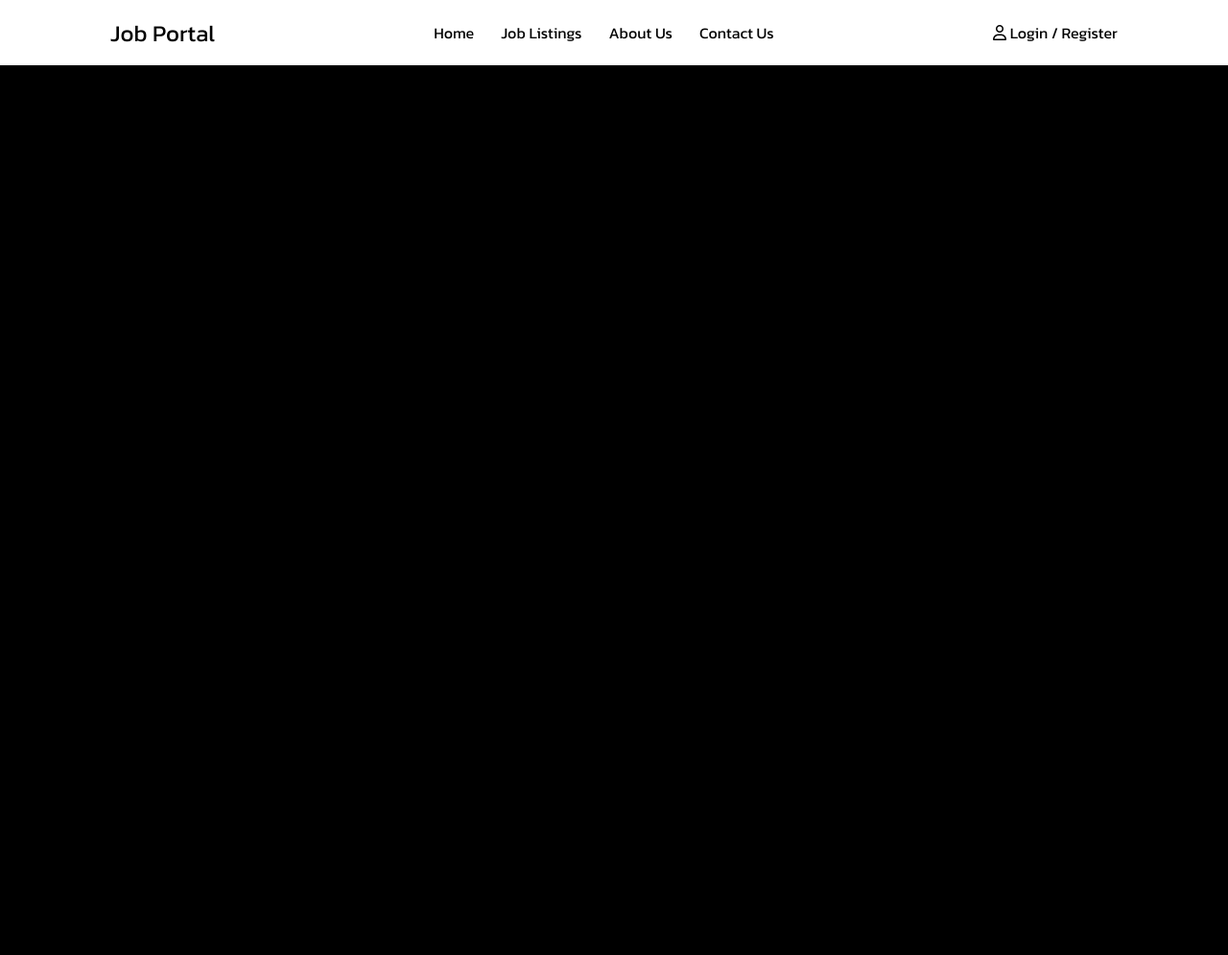
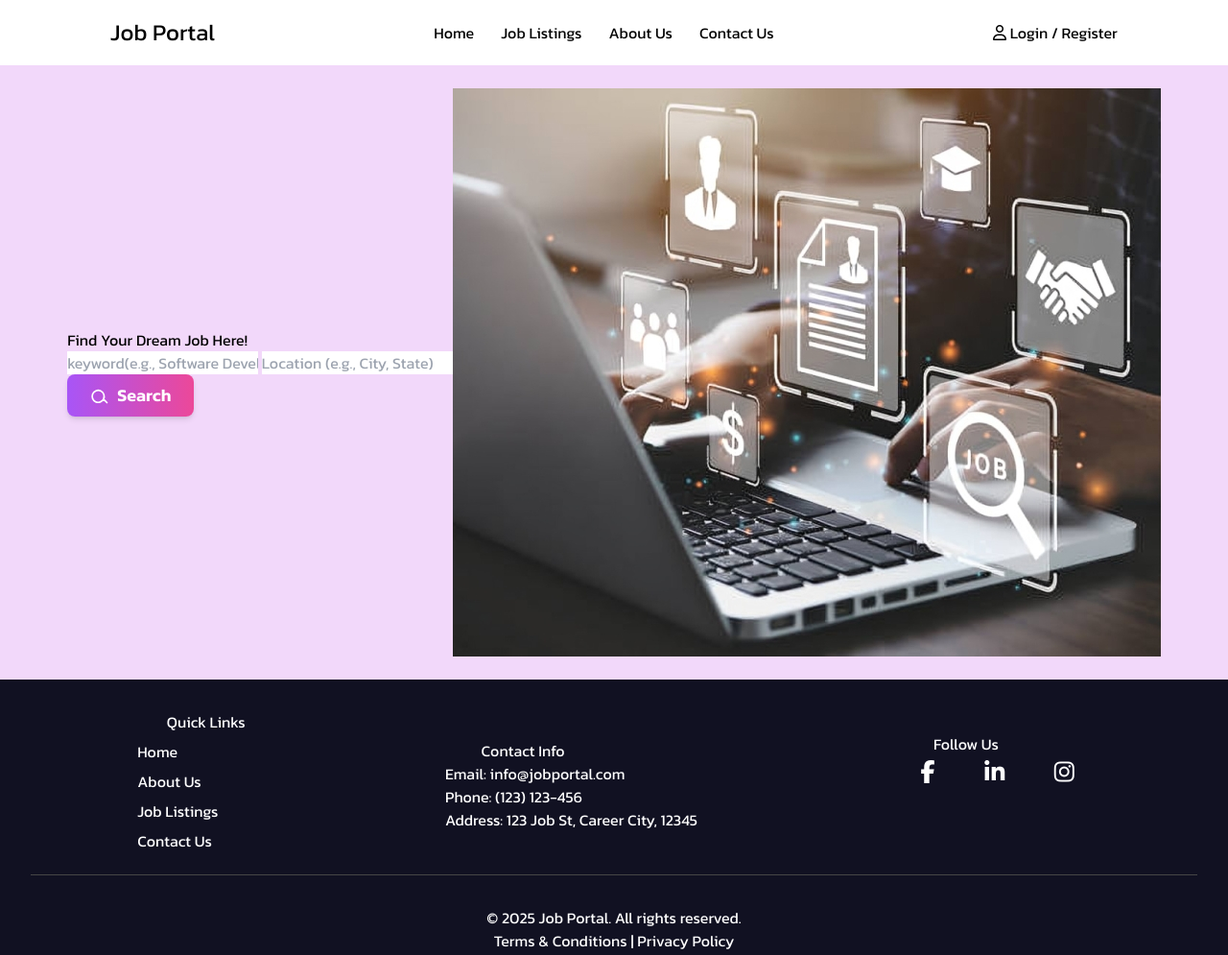
Before and after one commit to HarshadSelokar/online_job_portal, a plain HTML site: page index.html in a window 1280 px wide. Shown: the whole page at 96% size. Before the commit the page ends 800 px from the top, so only its background shows below. Drawn offline with nearby package versions, Linux system fonts and the light colour scheme.

Commit message:
Updated files with new changes

```diff
--- a/index.css
+++ b/index.css
@@ -49,3 +49,89 @@ body{
         margin: 14px;
     }
 }
+
+
+.first{
+
+    padding-left: 3rem;
+    padding-right: 3rem;
+    padding-top: 1.5rem;
+    padding-bottom: 1.5rem;
+    background-color: #f2d8fa;
+
+    display: flex;
+    justify-content: center;
+    align-items: center;
+}
+
+.first-img{
+
+
+}
+
+
+
+footer{
+
+    background-color: #111122;
+    padding: 2rem;
+    color: white;
+}
+
+
+.fd1{
+
+    display: flex;
+    flex-wrap: wrap;
+    justify-content: space-around;
+    align-items: center;
+    /* position: relative;
+    right: 47px; */
+    padding-bottom: 1rem;
+
+    h2{
+
+        margin-left: 2.35rem;
+    }
+}
+
+.quick_links > ul  > li{
+
+    margin: 7px;
+}
+
+ul{
+
+    list-style: none;
+}
+
+.follow-us{
+
+    display: grid;
+    justify-content: center;
+    align-items: center;
+    position: relative;
+    bottom: 25px;
+
+    span{
+
+        margin: 1.5rem;
+        font-size: 1.5rem;
+
+    }
+}
+
+.fd2{
+
+    border-top: 0.1px solid rgb(70, 70, 70);
+
+
+    .copy{
+
+        display: grid;
+        align-items: center;
+        justify-content: center;
+        padding-top: 2rem;
+        text-align: center;
+    }
+}
--- a/index.html
+++ b/index.html
@@ -6,6 +6,7 @@
     <title>Document</title>
     <link rel="stylesheet" href="https://cdnjs.cloudflare.com/ajax/libs/font-awesome/6.7.2/css/all.min.css" integrity="sha512-Evv84Mr4kqVGRNSgIGL/F/aIDqQb7xQ2vcrdIwxfjThSH8CSR7PBEakCr51Ck+w+/U6swU2Im1vVX0SVk9ABhg==" crossorigin="anonymous" referrerpolicy="no-referrer" />
     <link rel="stylesheet" href="index.css">
+
 </head>
 <body>
 
@@ -30,6 +31,26 @@
         </nav>
     </header>
 
+    <section class="first">
+        <div class="search-div">
+            <h1>Find Your Dream Job Here!</h1>
+            <div>
+                <input type="text" placeholder="keyword(e.g., Software Developer)">
+                <input type="text" placeholder="Location (e.g., City, State)">
+                <button class="flex items-center gap-2 px-6 py-2 text-white text-lg font-semibold rounded-lg shadow-md bg-gradient-to-r from-purple-500 to-pink-500">
+                    <svg xmlns="http://www.w3.org/2000/svg" class="w-5 h-5" fill="none" viewBox="0 0 24 24" stroke="currentColor" stroke-width="2">
+                        <path stroke-linecap="round" stroke-linejoin="round" d="M21 21l-4.35-4.35m0 0A7.5 7.5 0 1 0 3 10.5a7.5 7.5 0 0 0 13.65 6.15z" />
+                    </svg>
+                    Search
+                </button>
+            </div>
+        </div>
+        <div class="first-img">
+            <img src="first-img.png" alt="">
+        </div>
+    </section>
+
+
 
 
     <!-- FOOTER -->
@@ -52,18 +73,25 @@
                     <li>Address: 123 Job St, Career City, 12345</li>
                 </ul>
             </div>
+
             <div class="follow-us">
-               <span><i class="fa-brands fa-facebook-f"></i></span>
-               <span><i class="fa-brands fa-linkedin-in"></i></span>
-               <span><i class="fa-brands fa-instagram"></i></span>
+                <h2>Follow Us</h2>
+                <div>
+                    <span><i class="fa-brands fa-facebook-f"></i></span>
+                    <span><i class="fa-brands fa-linkedin-in"></i></span>
+                    <span><i class="fa-brands fa-instagram"></i></span>
+                </div>
             </div>
         </div>
         <div class="fd2">
             <div class="copy">
-                <span>&#169; 2025 Job Portal. All rights reserved.</span>
-                <span>Terms & Conditions | Privacy Policy</span>
+                <div>&#169; 2025 Job Portal. All rights reserved.</div>
+
+                <div>Terms & Conditions | Privacy Policy</div>
             </div>
         </div>
     </footer>
+
+    <script src="https://cdn.tailwindcss.com"></script>
 </body>
 </html>
```
Also changed, not shown: first-img.png (added).
